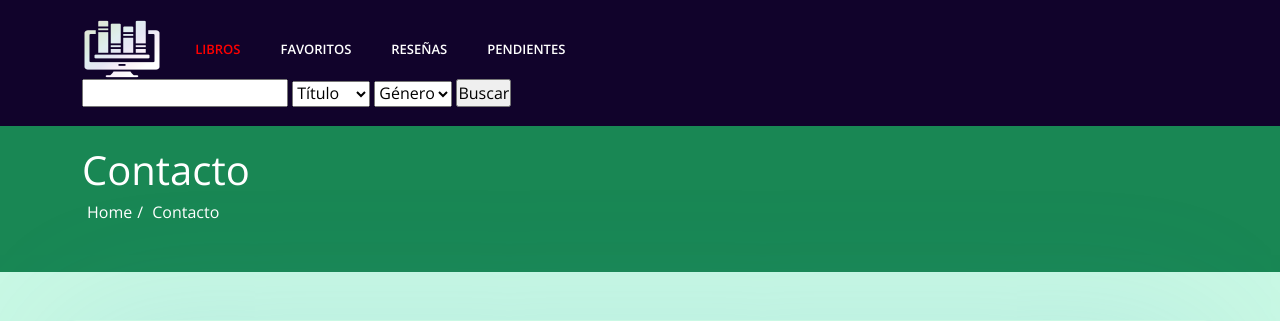
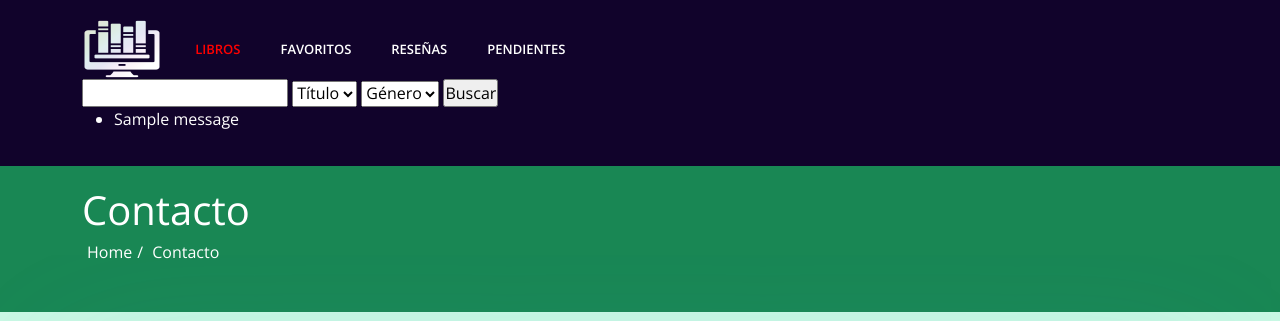
Before and after one commit to fsarvi/biblioteca_virtual, a Django app: page /contacto/ in a window 1280 px wide. Shown: the top 321 px of the page. Run offline with Django 3.2, Linux system fonts and the light colour scheme; tables that the repository leaves empty hold one stand-in row (values such as "Sample post"); one stand-in notice (Sample message) is shown.

Commit message:
Buscador por género e input vacío

```diff
--- a/Templates/layouts/partials/buscador.html
+++ b/Templates/layouts/partials/buscador.html
@@ -7,7 +7,6 @@
         <select name="categoria" id="categoria">
             <option value="titulo">Título</option>
             <option value="autor">Autor</option>
-            <option value="genero">Genéro</option>
         </select>
         <select name="genero" id="genero">
             <option selected="true" disabled="disabled">Género</option>
@@ -18,3 +17,12 @@
         </select>
         <input type="submit" value="Buscar"/>
     </form>
+    {% if messages %}
+        <ul class="messages">
+            {% for message in messages %}
+                <li{% if message.tags %} class="{{ message.tags }}"{% endif %} style= "color:white;">
+                    {{ message }}
+                </li>
+            {% endfor %}
+        </ul>
+    {% endif %}
--- a/biblioteca_virtual/models.py
+++ b/biblioteca_virtual/models.py
@@ -16,7 +16,7 @@ class Editorial(models.Model):
     nombre = models.CharField(max_length=120, blank=False, null=False)
 
 class Genero(models.Model):
-    nombre = models.CharField(max_length=15, blank=False, null=False)
+    nombre = models.CharField(max_length=30, blank=False, null=False)
 
 class Critica(models.Model):
     critica = models.CharField(max_length=254, blank=False, null=False)
--- a/biblioteca_virtual/views.py
+++ b/biblioteca_virtual/views.py
@@ -35,21 +35,31 @@ def resenias(request):
 
 def buscar(request):
 
-    busqueda= request.GET['busqueda']
+    if  request.GET['busqueda']:
 
-    if request.GET['categoria']:
-
-        categoria= request.GET['categoria']
+        busqueda = request.GET['busqueda']
+        categoria = request.GET['categoria']
 
         if categoria == "titulo":
             buscador = Libro.objects.filter(titulo__icontains=busqueda)
         elif categoria == "autor":
             buscador = Libro.objects.filter(autor__icontains=busqueda)
+
+        libros = {"libros": buscador}
+
+    else:
+
+        if request.GET['genero']:
+            genero = request.GET['genero']
+            buscador = Libro.objects.filter(genero__nombre__icontains=genero)
+
+            libros = {"libros": buscador}
+
         else:
-            buscador = Libro.objects.filter(genero__icontains=busqueda)
+            messages.error(request, 'El buscador sólo puede ir vacío si selecciona un género')
+            libros = {"libros": Libro.objects.all().values()}
+            return render(request, 'index.html', libros)
 
-
-    libros = {"libros": buscador}
 
     return render(request, 'busqueda.html', libros)
 
```
Also changed, not shown: biblioteca_virtual/migrations/0003_alter_genero_nombre.py (added).
